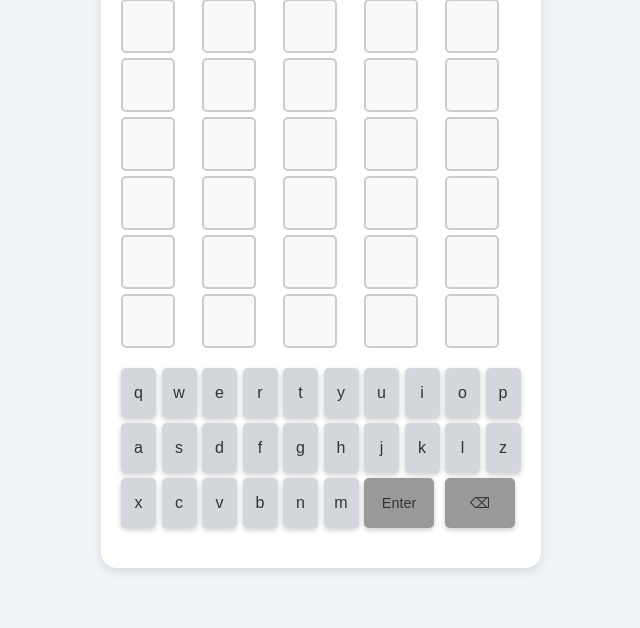
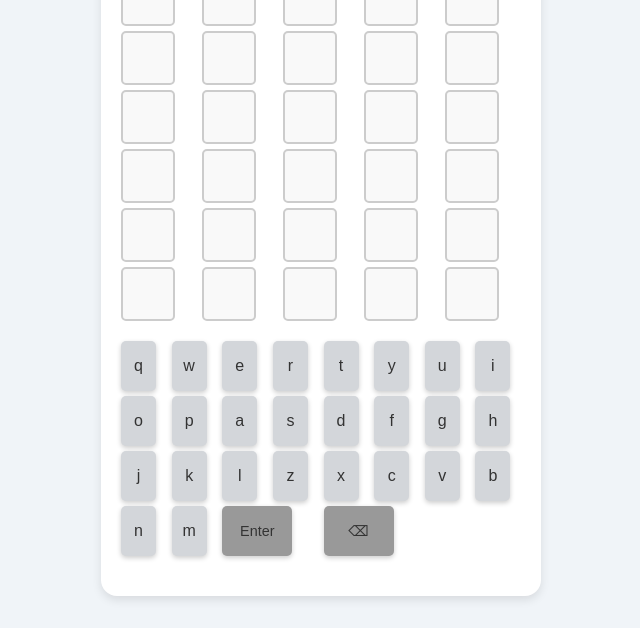
Before and after one commit to ARGimadeyev/TatarLanguageLab, a plain HTML site: page Wordle/index.html in a window 1280 px wide. Shown: the part 172-800 px from the top of the page, without its empty margins (319-959 px from the left). Drawn offline with Linux system fonts and the light colour scheme.

Commit message:
Add files via upload

```diff
--- a/Wordle/script.js
+++ b/Wordle/script.js
@@ -22,10 +22,9 @@ function createBoard() {
 
 function createKeyboard() {
     const keyboardLayout = [
-        "qwertyu",
-        "iopasdf",
-        "ghjklzx",
-	"cvbnm"
+        "qwertyuio",
+        "pasdfghjk",
+        "lzxcvbnm"
     ];
 
     const keyboard = document.getElementById("keyboard");
--- a/Wordle/styles.css
+++ b/Wordle/styles.css
@@ -70,7 +70,7 @@ h1 {
 
 #keyboard {
     display: grid;
-    grid-template-columns: repeat(10, 1fr);
+    grid-template-columns: repeat(8, 1fr);
     gap: 5px;
     max-width: 100%;
 }
```
